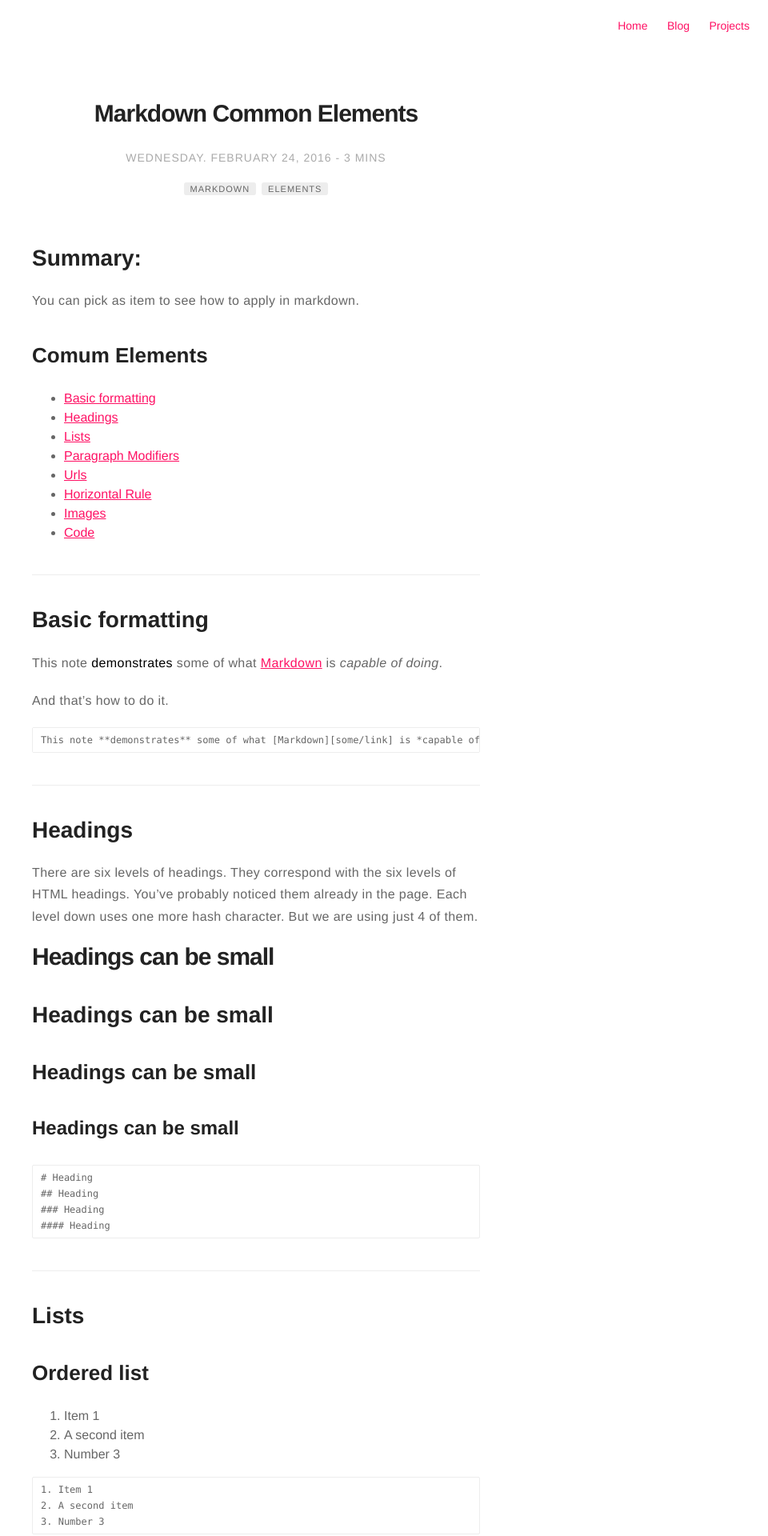
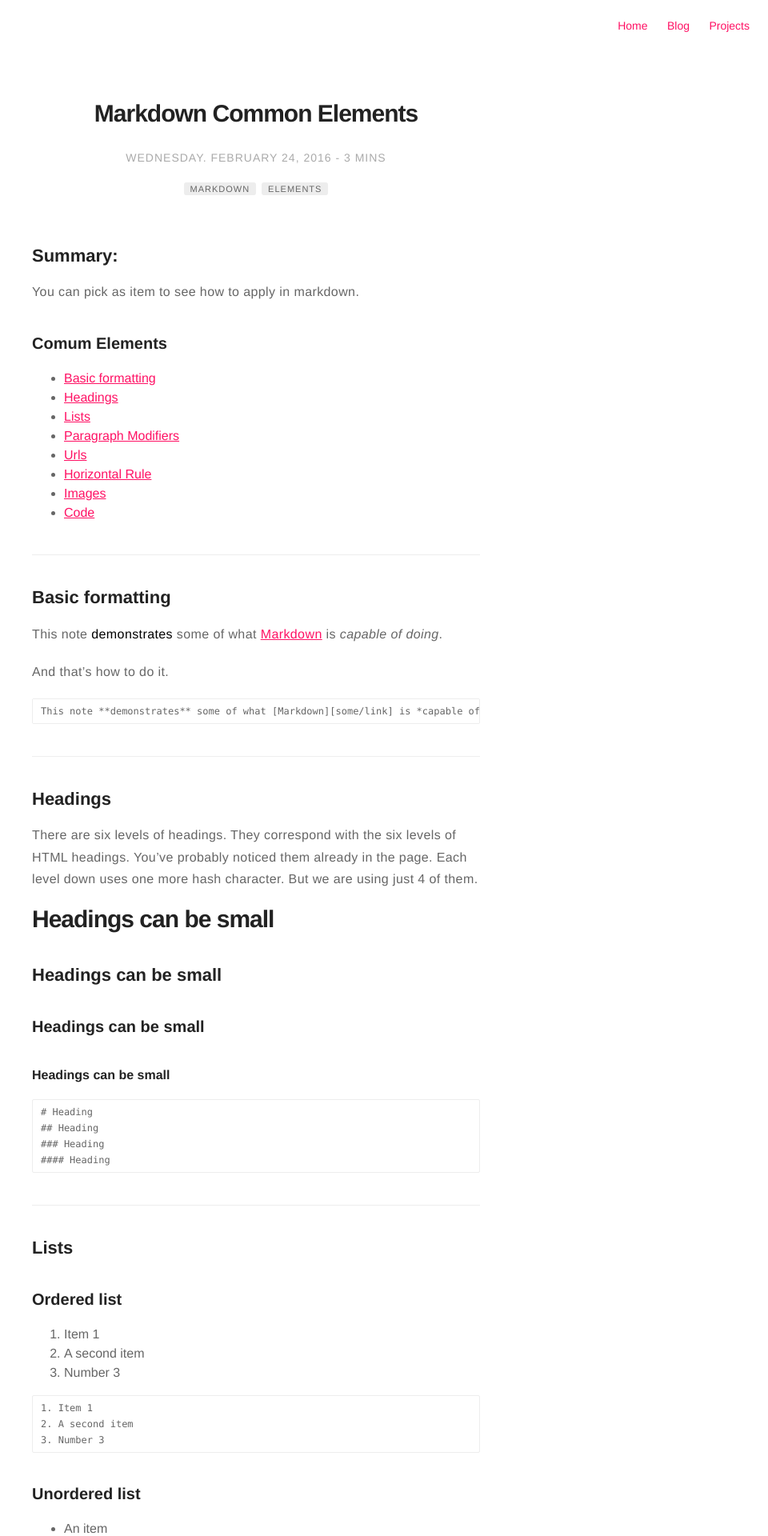
Before and after one commit to DanDanD-an/DanDanD-an.github.io, a Jekyll site: the page built from _posts/2016-02-24-markdown-common-elements.markdown, in a window 1280 px wide. Shown: the top 1920 px of the page at 80% size, without its empty margins (320-1280 px from the left). Built offline with Jekyll 4.4.1, drawn with Linux system fonts in a browser that asks for light colours; emoji names are drawn with the system emoji font.

Commit message:
Change Font Size2

```diff
--- a/_sass/base/general.sass
+++ b/_sass/base/general.sass
@@ -19,13 +19,13 @@ h1
 	font-weight: 700
 
 h2
-	font-size: 2.8rem
+	font-size: 2.2rem
 
 h3
-	font-size: 2.6rem
+	font-size: 2rem
 
 h4
-	font-size: 2.4rem
+	font-size: 1.6rem
 
 a
 	color: $delta
```
